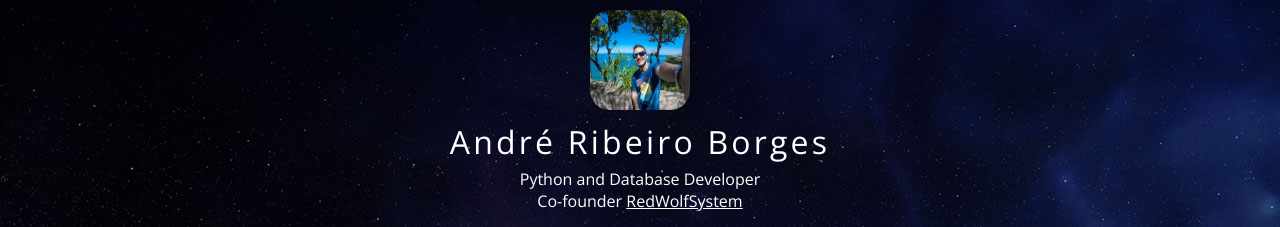
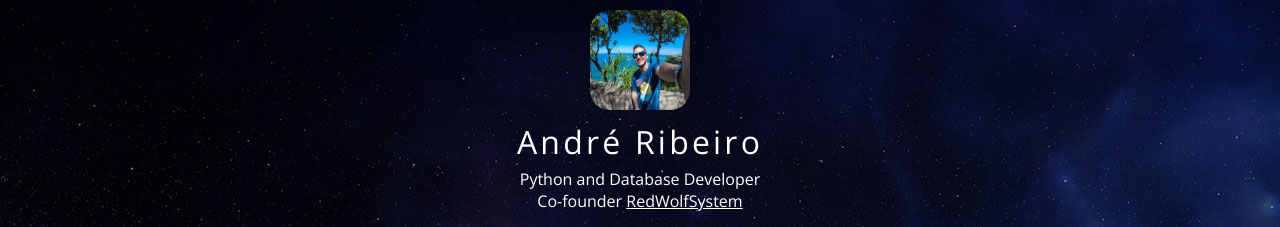
Before and after one commit to andreribeiro41/andreribeiroborges.github.io, a plain HTML site: page index.html in a window 1280 px wide. Shown: the top 227 px of the page. Drawn offline with nearby package versions, Linux system fonts and the light colour scheme.

Commit message:
Add files via upload

```diff
--- a/index.html
+++ b/index.html
@@ -15,7 +15,7 @@
     <div id="profile">
         <img id="userPhoto" src="profile.png" alt="">
         <div id="userName">
-            <h1>André Ribeiro Borges</h1>
+            <h1>André Ribeiro</h1>
             <p>Python and Database Developer<br>Co-founder
                 <a href="https://www.redwolfsystem.com/" > RedWolfSystem </a></p>
         </div>
```
